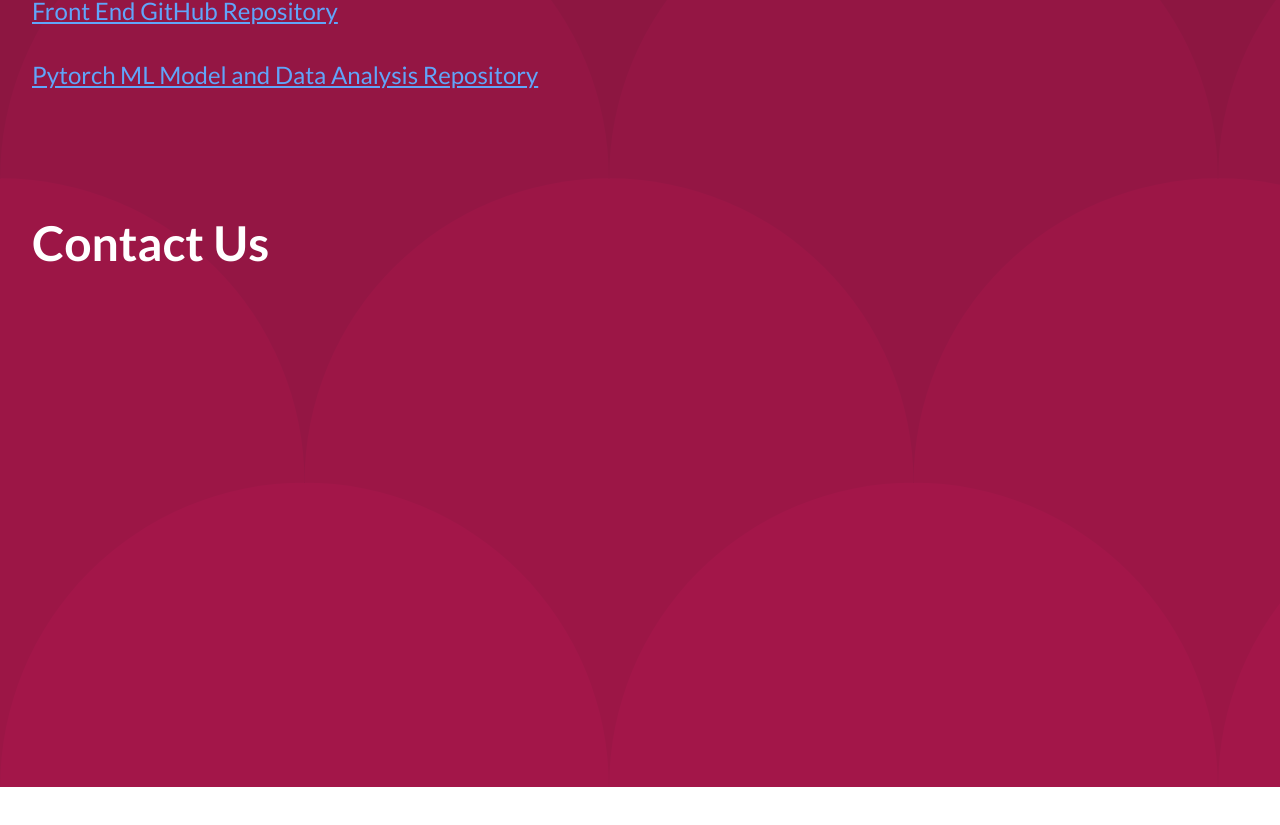
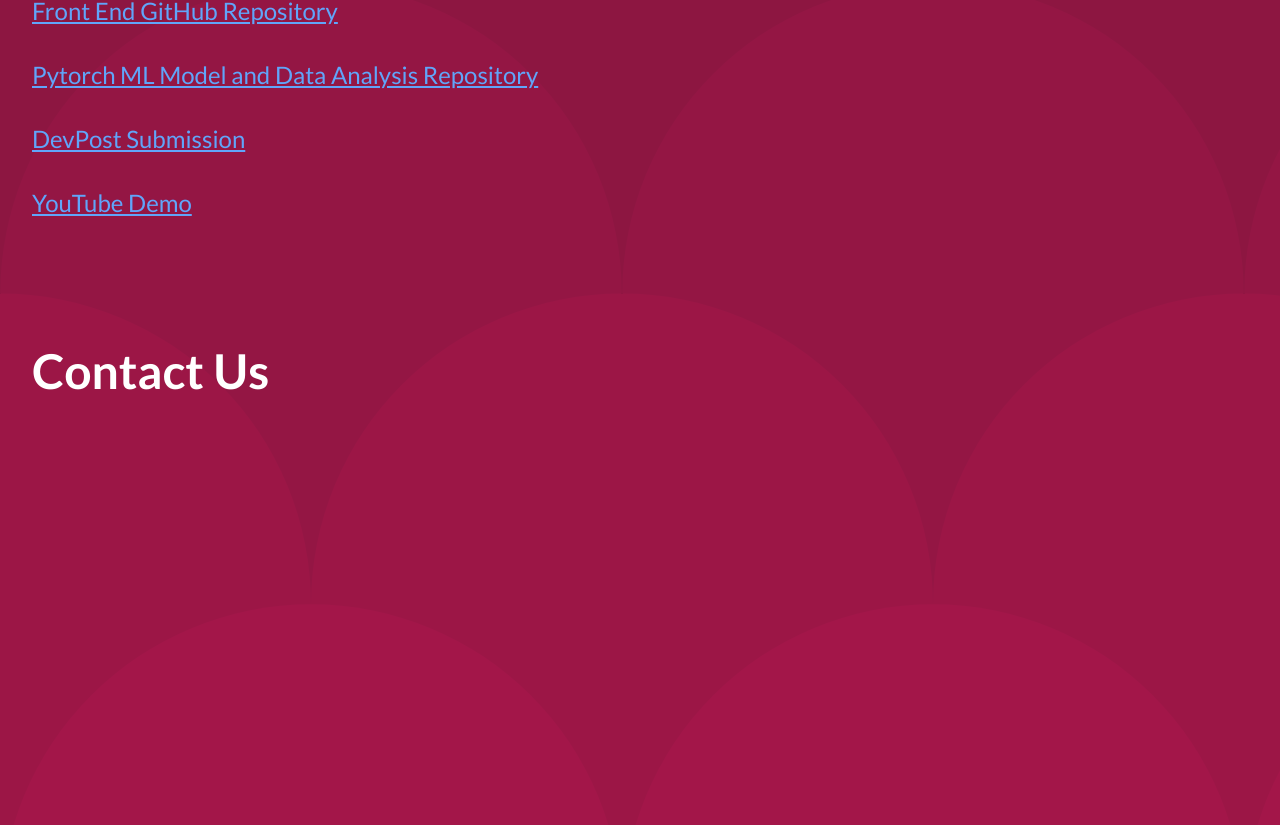
Before and after one commit to zechajw/dlw-hackathon, a Next.js app: page / in a window 1280 px wide. Shown: the part 5300-6125 px from the top of the page. Before the commit the page ends 6087 px from the top, so only its background shows below. Built offline with nearby package versions, Linux system fonts and the light colour scheme.

Commit message:
Final edits

```diff
--- a/components/Technologies.tsx
+++ b/components/Technologies.tsx
@@ -107,11 +107,31 @@ const Technologies: FC = () => {
         <br />
         <a
           className="text-blue-400 underline"
-          href="https://github.com/zechajw/dlw-hackathon"
+          href="https://github.com/amoscookeh/tensormodel"
           target="_blank"
           rel="noreferrer"
         >
           Pytorch ML Model and Data Analysis Repository
+        </a>
+        <br />
+        <br />
+        <a
+          className="text-blue-400 underline"
+          href="https://devpost.com/software/ai-demystify-attraction-with-artificial-intelligence"
+          target="_blank"
+          rel="noreferrer"
+        >
+          DevPost Submission
+        </a>
+        <br />
+        <br />
+        <a
+          className="text-blue-400 underline"
+          href="https://youtu.be/htLafHRA2lg"
+          target="_blank"
+          rel="noreferrer"
+        >
+          YouTube Demo
         </a>
       </p>
     </div>
```
